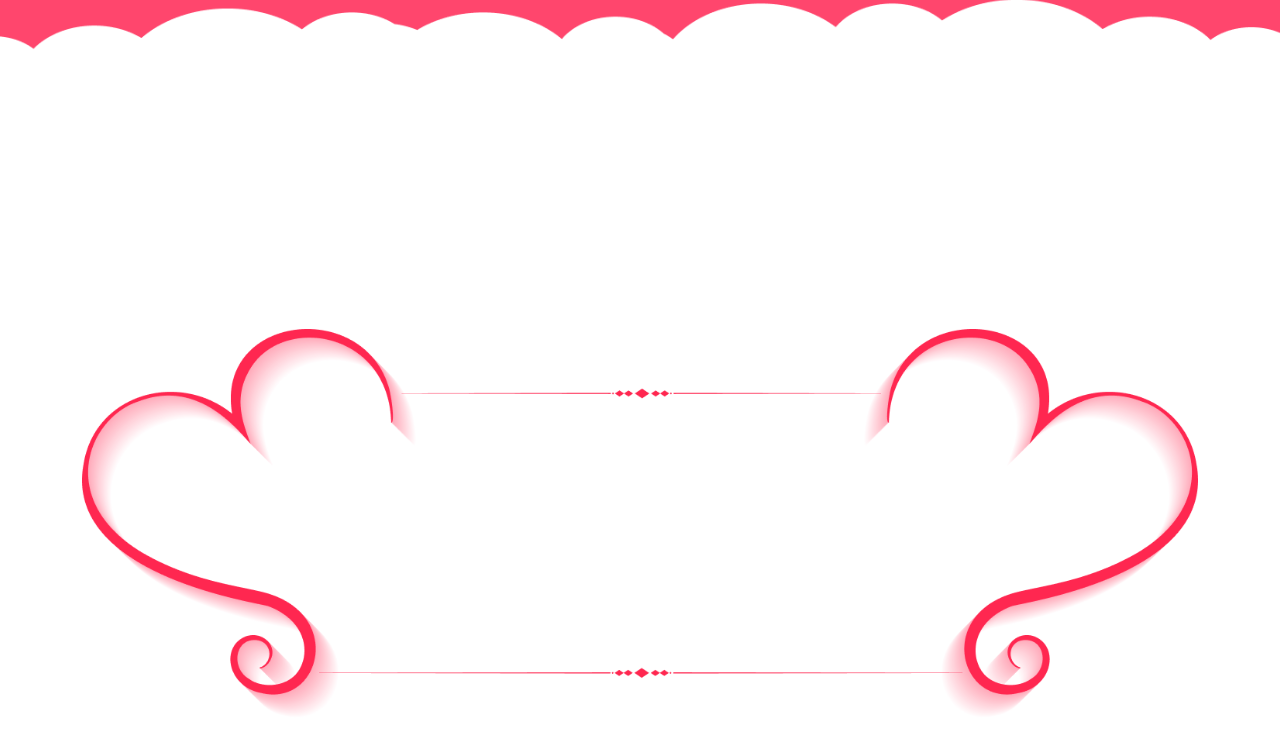
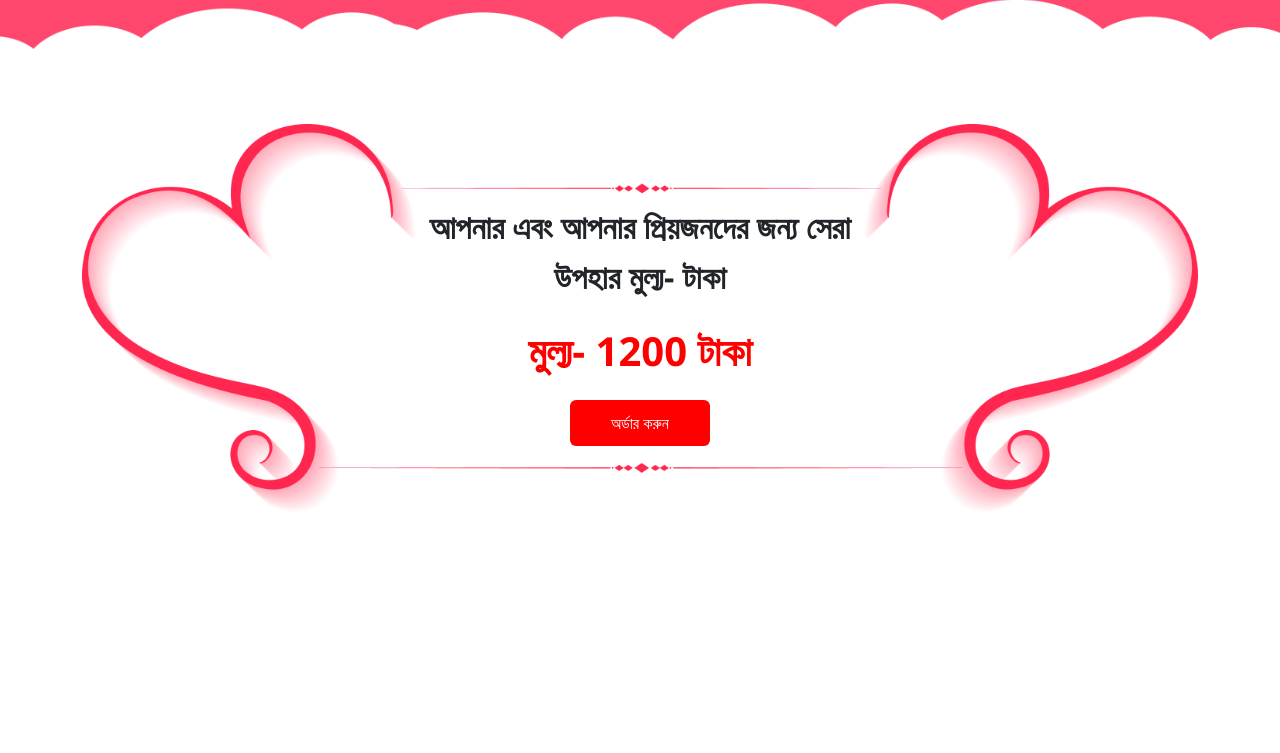
Before and after one commit to Sahabuddin2494/landing_page1, a plain HTML site: page index.html in a window 1280 px wide. Shown: the part 737-1490 px from the top of the page. After the commit the page ends 1250 px from the top, so only its background shows below. Drawn offline with nearby package versions, Linux system fonts and the light colour scheme.

Commit message:
price_end

```diff
--- a/assets/css/style.css
+++ b/assets/css/style.css
@@ -55,10 +55,31 @@ border-right: 1px solid pink;
 
 }
 .gift_price_section_img{
-    background-image: url("../images/price_img.png");
-    height: 100vh;
-    background-position: center;
-    background-size:100%;
-    background-repeat: no-repeat;
+position:relative;
+}
+.gift_price_section_img_para{
+ text-align: center;
+ position: absolute;
+ top:20%;
+ left:30%;
+ right:30%;
+}
+.gift_price_section_img_para h2{
+
+    line-height: 50px;
+    font-weight:700;
+}
+.gift_price_section_img_para h1{
+    color: red;
+    line-height: 50px;
+    font-weight: 700;
+}
+.gift_price_section_img_para .btn{
+    background-color:red;
+    color: white;
+    padding: 10px 40px;
+}
+.gift_price_section_img_para .btn:hover{
+    background-color:navy;
 }
 /* delivery_section_end */
--- a/index.html
+++ b/index.html
@@ -79,10 +79,14 @@
             <div class="row">
                 <div class="col-lg-12">
                     <div class="gift_price_section_details">
-                            <div class="gift_price_section_img">
-                                <a href="#">
-                                    <!-- <img src="assets/images/price_img.png" alt="price_img" class="img-fluid"> -->
-                                </a>
+                            <div class="gift_price_section_img text-center">
+                                <a href="#"><img src="assets/images/price_img.png" alt="price-img" class="img-fluid"></a>
+
+                                <div class="gift_price_section_img_para">
+                                    <h2>আপনার এবং আপনার প্রিয়জনদের  জন্য সেরা উপহার মুল্য- টাকা</h2>
+                                    <h1 class="py-lg-3">মুল্য- 1200 টাকা</h1>
+                                    <a href="#" class="btn">অর্ডার করুন</a>
+                                </div>
                             </div>
                             <!-- img_end -->
                     </div>
```
